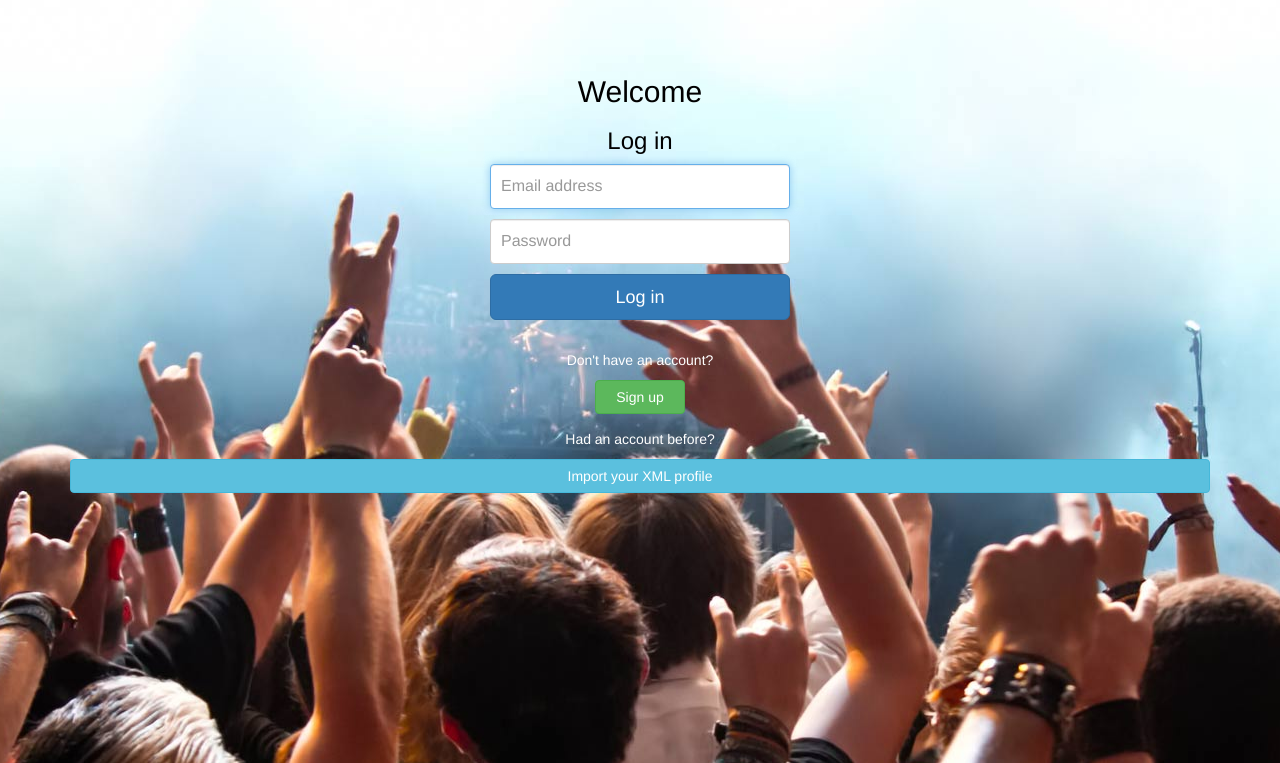
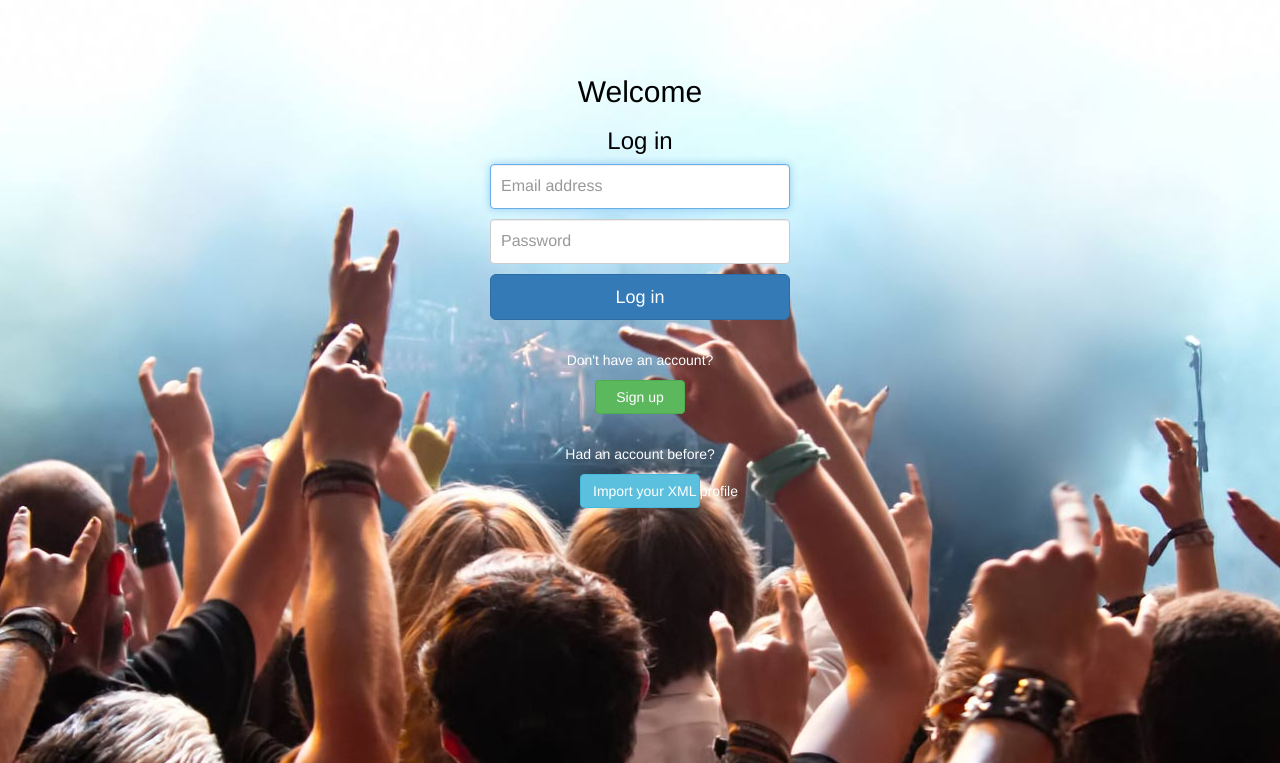
Before and after one commit to wisey3/ourfacebook, a PHP site: page / in a window 1280 px wide. Shown: the top 763 px of the page. Run offline with PHP 8.4, Linux system fonts and the light colour scheme; some libraries are stand-ins or nearby versions.

Commit message:
register import

```diff
--- a/htdocs/css/signin.css
+++ b/htdocs/css/signin.css
@@ -7,6 +7,16 @@ body {
     background-repeat: no-repeat;
 
 
+}
+
+.importp {
+  max-width: 330px;
+  padding: 15px;
+  margin: 0 auto;
+}
+.importp .btn{
+width: 40%;
+margin: 0 auto;
 }
 .back{
 
--- a/htdocs/index.php
+++ b/htdocs/index.php
@@ -43,7 +43,7 @@ session_destroy();
       </form>
 
        <div class="register"><p>Don't have an account?</p> <button class="btn btn-success btn-block" data-toggle="modal" data-target="#signup" type="submit">Sign up</button></div>
-       <div class="import"><p>Had an account before?</p> <button class="btn btn-info btn-block" data-toggle="modal" data-target="#import" type="submit">Import your XML profile</button></div>
+       <div class="importp"><p>Had an account before?</p> <button class="btn btn-info btn-block" data-toggle="modal" data-target="#import" type="submit">Import your XML profile</button></div>
 
     </div> <!-- /container -->
     </section>
```
Also changed, not shown: 1 other file.
